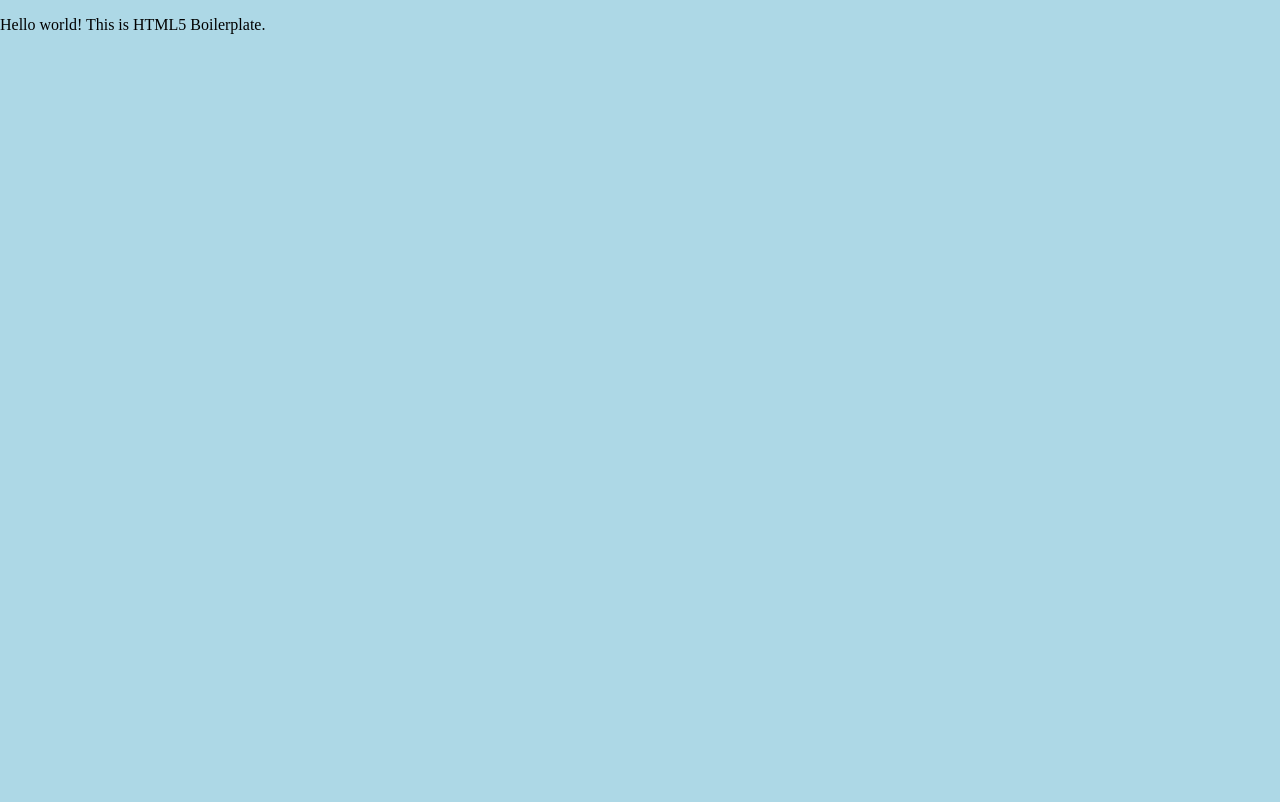
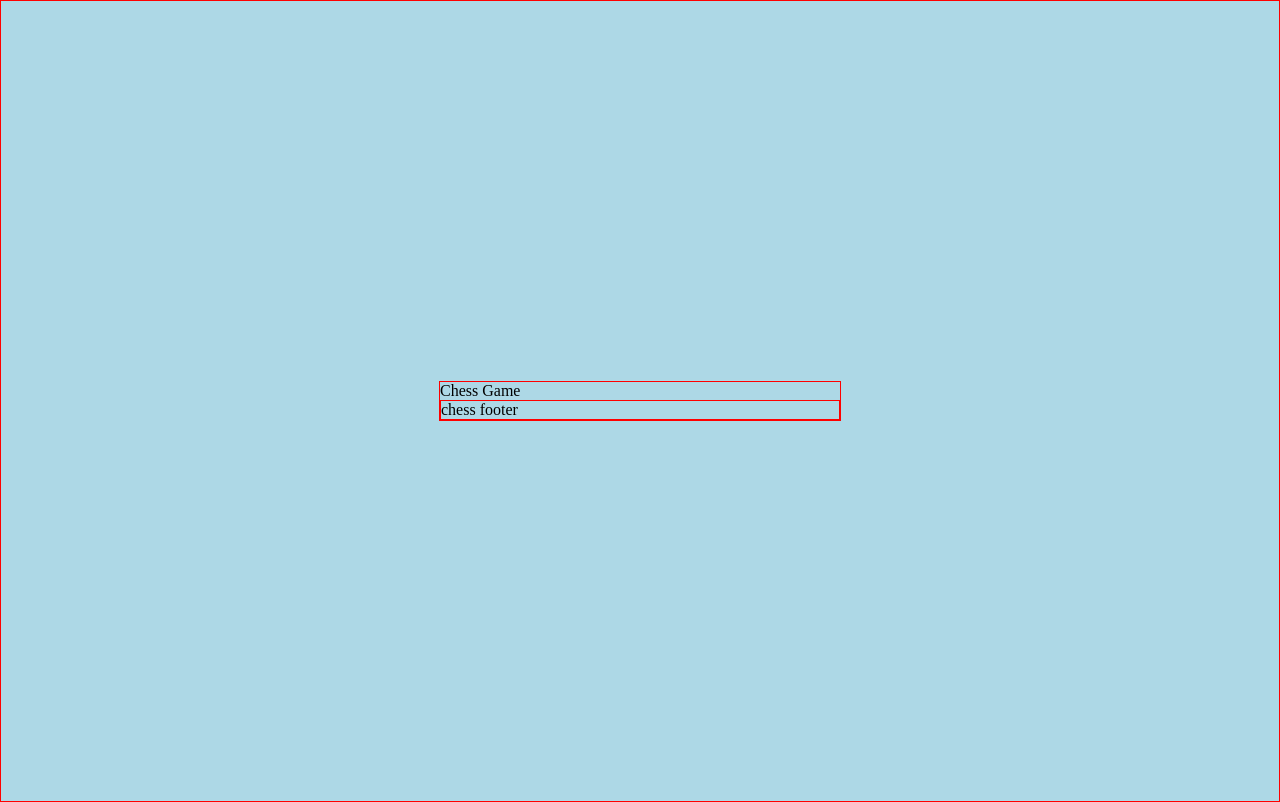
Before and after one commit to doxiedev/chess-game, a website built with webpack: page src/index.html in a window 1280 px wide. Built offline with nearby package versions, Linux system fonts and the light colour scheme.

Commit message:
set up html board and css, set up init board function

```diff
--- a/src/index.html
+++ b/src/index.html
@@ -16,7 +16,15 @@
             <p class="browserupgrade">You are using an <strong>outdated</strong> browser. Please <a href="https://browsehappy.com/">upgrade your browser</a> to improve your experience and security.</p>
         <![endif]-->
 
-        <!-- Add your site or application content here -->
-        <p>Hello world! This is HTML5 Boilerplate.</p>
+        <div class="chess-game">
+            <div class="chess-header">
+                Chess Game
+            </div>
+            <div id="chess-board"></div>
+             <div class="chess-footer">
+                 chess footer
+             </div>
+
+        </div>
     </body>
 </html>
--- a/src/index.js
+++ b/src/index.js
@@ -1,3 +1,5 @@
-console.log('loaded');
+import initBoard from './js/initBoard.js';
 
 import './sass/index.scss';
+
+initBoard();
--- /dev/null
+++ b/src/js/initBoard.js
@@ -0,0 +1,10 @@
+function initBoard () {
+    console.log('initBoard');
+
+    for(let i = 0;i < 8;i++) {
+        const row = document.createElement('div');
+    }
+
+}
+
+export default initBoard;
--- a/src/sass/chessgame.scss
+++ b/src/sass/chessgame.scss
@@ -1,3 +1,27 @@
+html, body {
+    height: 100%;
+}
+
 body {
+    display: flex;
+    justify-content: center;
+    align-items: center;
     background: lightblue;
+    border: 1px solid red;
 }
+
+
+.chess-border {
+    border: 1px solid red;
+}
+
+.chess-game {
+    position: relative;
+    max-width: 400px;
+    width: 100%;
+    border: 1px solid red;
+}
+
+.chess-footer {
+    border: 1px solid red;
+}
```
